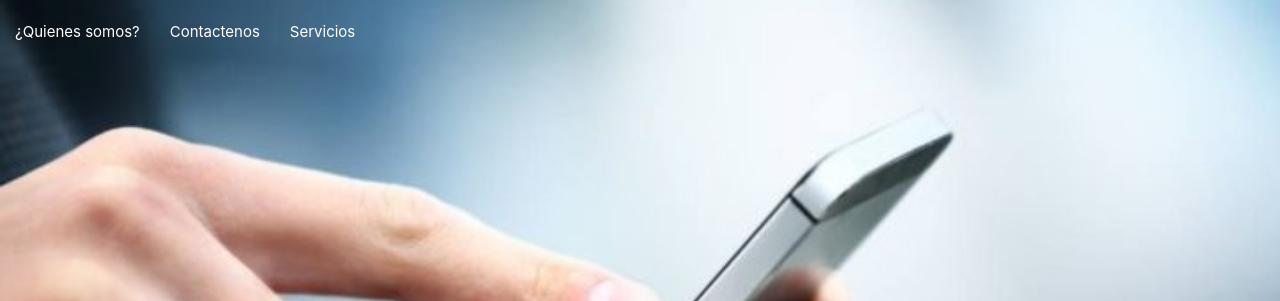
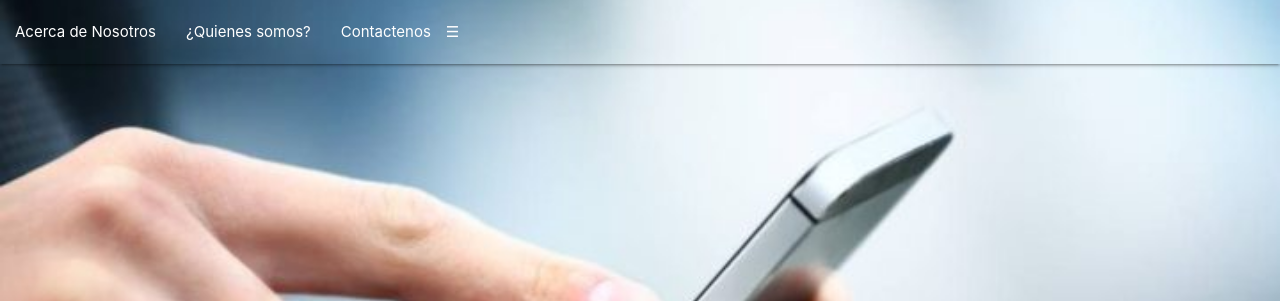
Before and after one commit to FredyAJ/LandingPage, a plain HTML site: page Pruebas/InicioFredy.html in a window 1280 px wide. Shown: the top 301 px of the page. Drawn offline with nearby package versions, Linux system fonts and the light colour scheme.

```diff
--- a/Pruebas/InicioFredy.html
+++ b/Pruebas/InicioFredy.html
@@ -2,6 +2,7 @@
 <html lang="en">
 
 <head>
+
     <meta charset="UTF-8">
     <meta name="viewport" content="width=device-width, initial-scale=1.0">
     <title>Document</title>
@@ -9,8 +10,6 @@
     <link rel="stylesheet" href="https://cdnjs.cloudflare.com/ajax/libs/materialize/1.0.0/css/materialize.min.css">
     <link rel="stylesheet" href="../css/footer.css">
     <link rel="stylesheet" href="../css/Nav.css">
-
-</head>
     <!-- Compiled and minified CSS -->
     <link rel="stylesheet" href="https://cdnjs.cloudflare.com/ajax/libs/materialize/1.0.0/css/materialize.min.css">
 
@@ -23,9 +22,33 @@
     <title>HyD Nuevo</title>
     <link rel="shortcut icon" href="../images/Logo.png" type="image/x-icon">
 
+</head>
+
+
+
+
+
 <body>
+    <div class="navbar-fixed transparent">
+        <nav class="transparent">
+            <div class="nav-wrapper transparent">
+
+                <a href="#" data-activates="mobile-demo" class="button-collapse" id="btncollapse">
+                    &#9776;
+                </a>
+                <ul class="left hide-on-med-and-down transparent">
+
+                    <li><a href="#" class="link">Acerca de Nosotros</a></li>
+                    <li><a href="#" class="link">¿Quienes somos?</a></li>
+                    <li><a href="#" class="link">Contactenos</a></li>
+                </ul>
+
+
+            </div>
+        </nav>
     <div class="parallax-container">
         <div class="parallax">
+
 
             <img src="../images/imagenprueba2.jpg" alt="">
 
@@ -33,9 +56,7 @@
                 <div class="nav-wrapper ">
                     <a href="#" class="brand-logo right"><img src="../images/Logo.png" height="65" width="70"></a>
                     <ul id="nav-mobile" class="left hide-on-med-and-down">
-                        <li><a href="sass.html">¿Quienes somos?</a></li>
-                        <li><a href="badges.html">Contactenos</a></li>
-                        <li><a href="collapsible.html">Servicios</a></li>
+
                     </ul>
                 </div>
 
```
Also changed, not shown: JS/Index.js (added).
